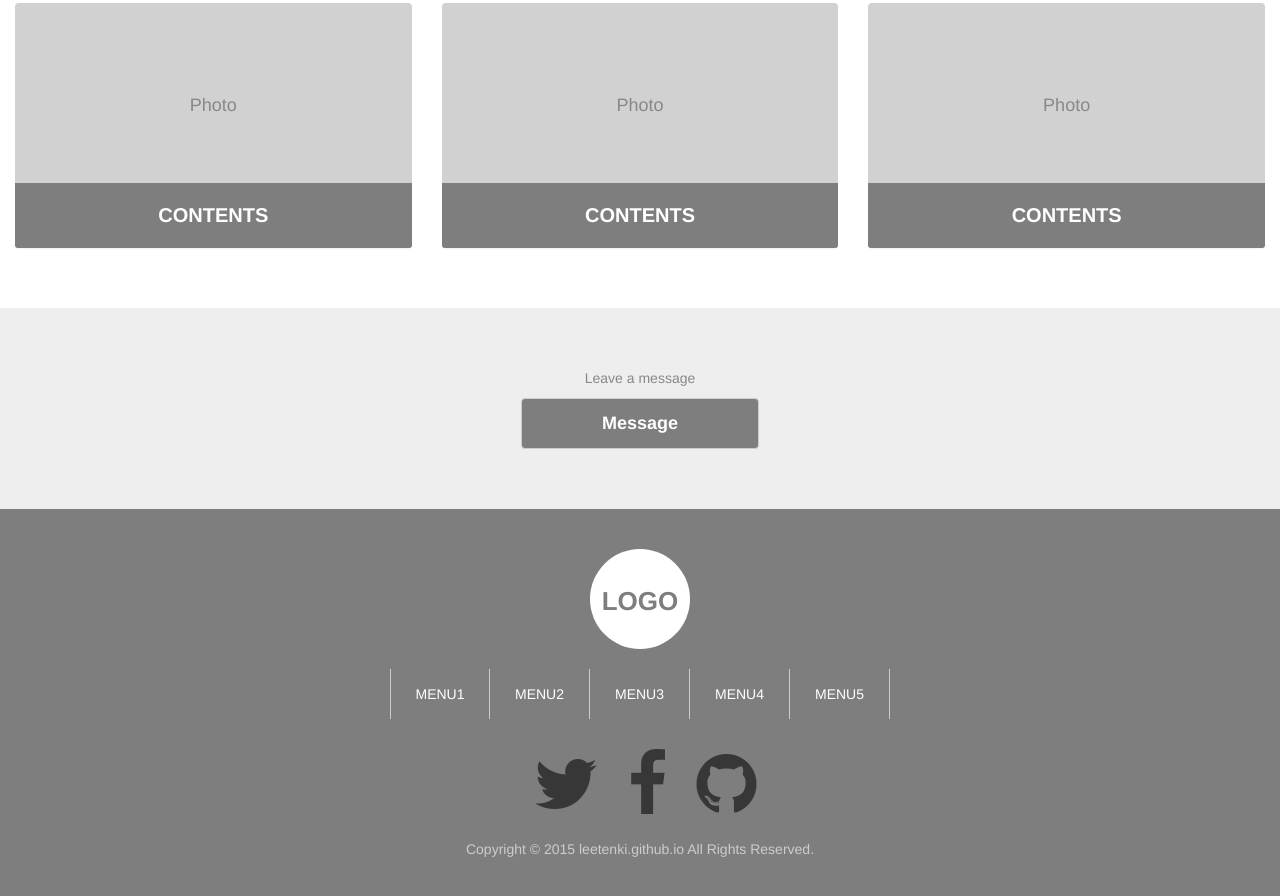
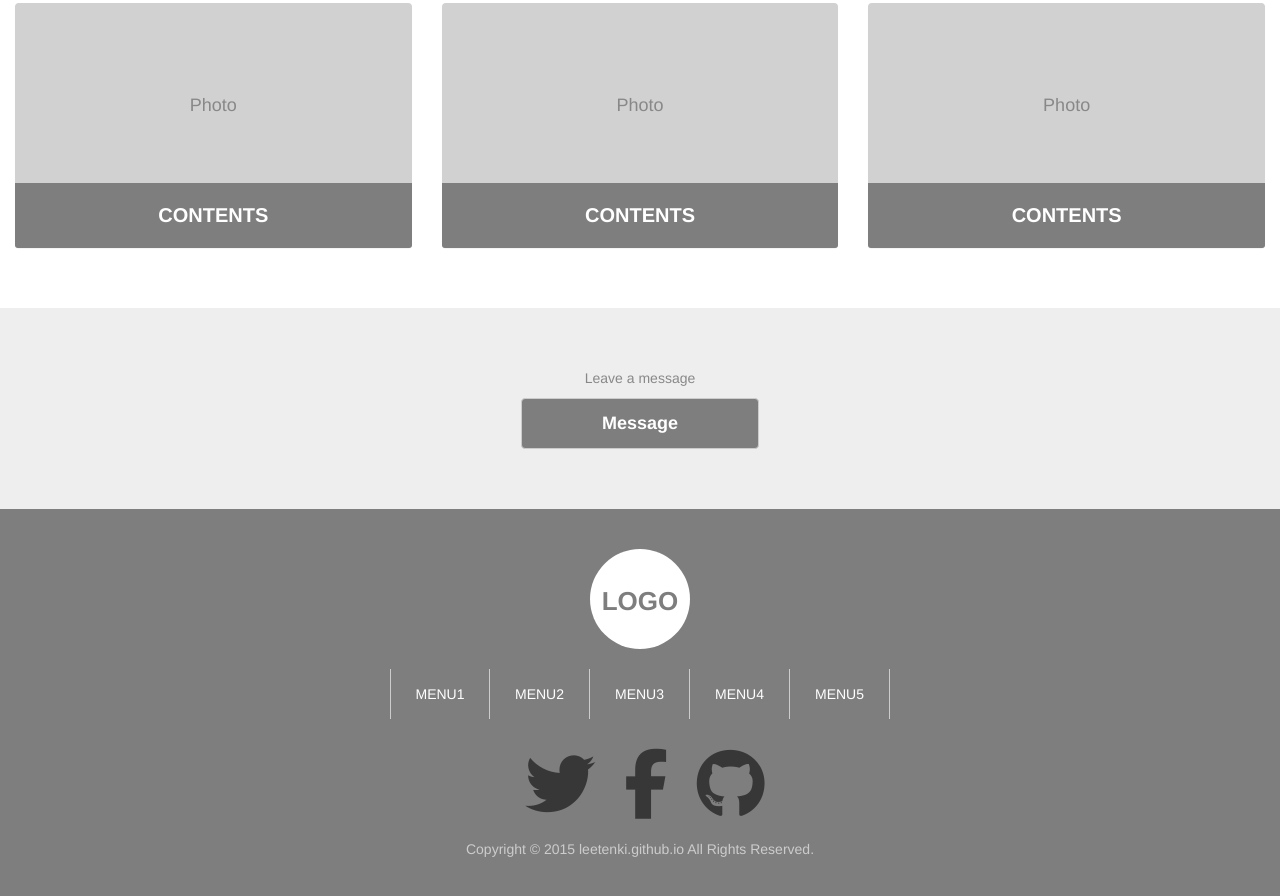
Before and after one commit to leetenki/intro_backup, a plain HTML site: page index.html in a window 1280 px wide. Shown: the part 1066-1962 px from the top of the page. Drawn offline with Linux system fonts and the light colour scheme.

Commit message:
add Font-Awesome as submodule

```diff
--- a/index.html
+++ b/index.html
@@ -12,7 +12,7 @@
     <link rel="stylesheet" href="./bootstrap-3.3.5-dist/css/bootstrap.min.css">
 
     <!-- Font Awesomeの読み込み -->
-    <link rel="stylesheet" type="text/css" href="http://netdna.bootstrapcdn.com/font-awesome/4.0.1/css/font-awesome.css"/>
+    <link rel="stylesheet" type="text/css" href="./css/Font-Awesome/css/font-awesome.css"/>
 
     <!-- DefaultのCSSの読み込み -->
     <link rel="stylesheet" type="text/css" href="./css/default.css">
```
Also changed, not shown: 1 other file.
